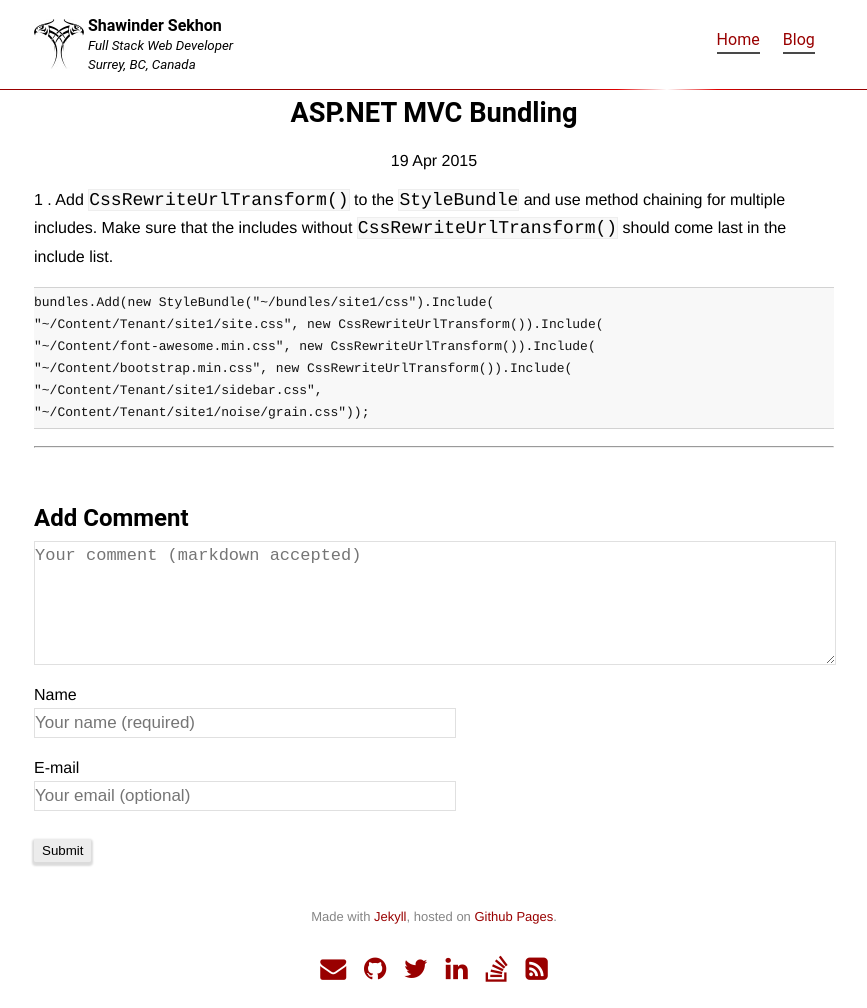
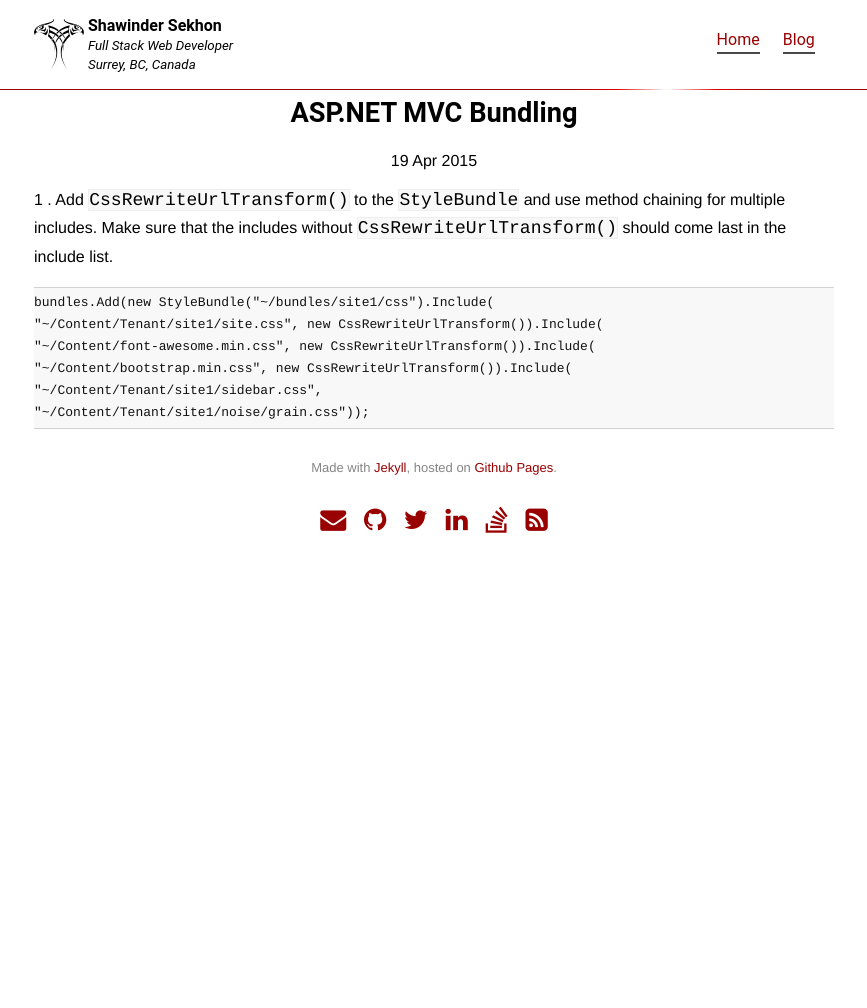
Before and after one commit to shawinder/shawinder.github.io, a Jekyll site: the page built from _posts/2015-04-19-asp-net-mvc-bundling.md, in a window 1280 px wide. Shown: the whole page, without its empty margins (206-1073 px from the left). Built offline with Jekyll 4.4.1, drawn with Linux system fonts in a browser that asks for light colours; nearby versions of some CDN libraries; comment, search, counter and statistics services are not loaded; after the commit the page ends 900 px from its top, so only the background shows below that.

Commit message:
Update master.html

```diff
--- a/_layouts/master.html
+++ b/_layouts/master.html
@@ -55,7 +55,7 @@
 	<div class="container">
 	   {{ content }}
 	   {% if page.comments %}
-	   {% include comments.html %}
+	   {% include utterances.html %}
 	   {% endif %}
 	</div> <!--/.container-->
 
```
